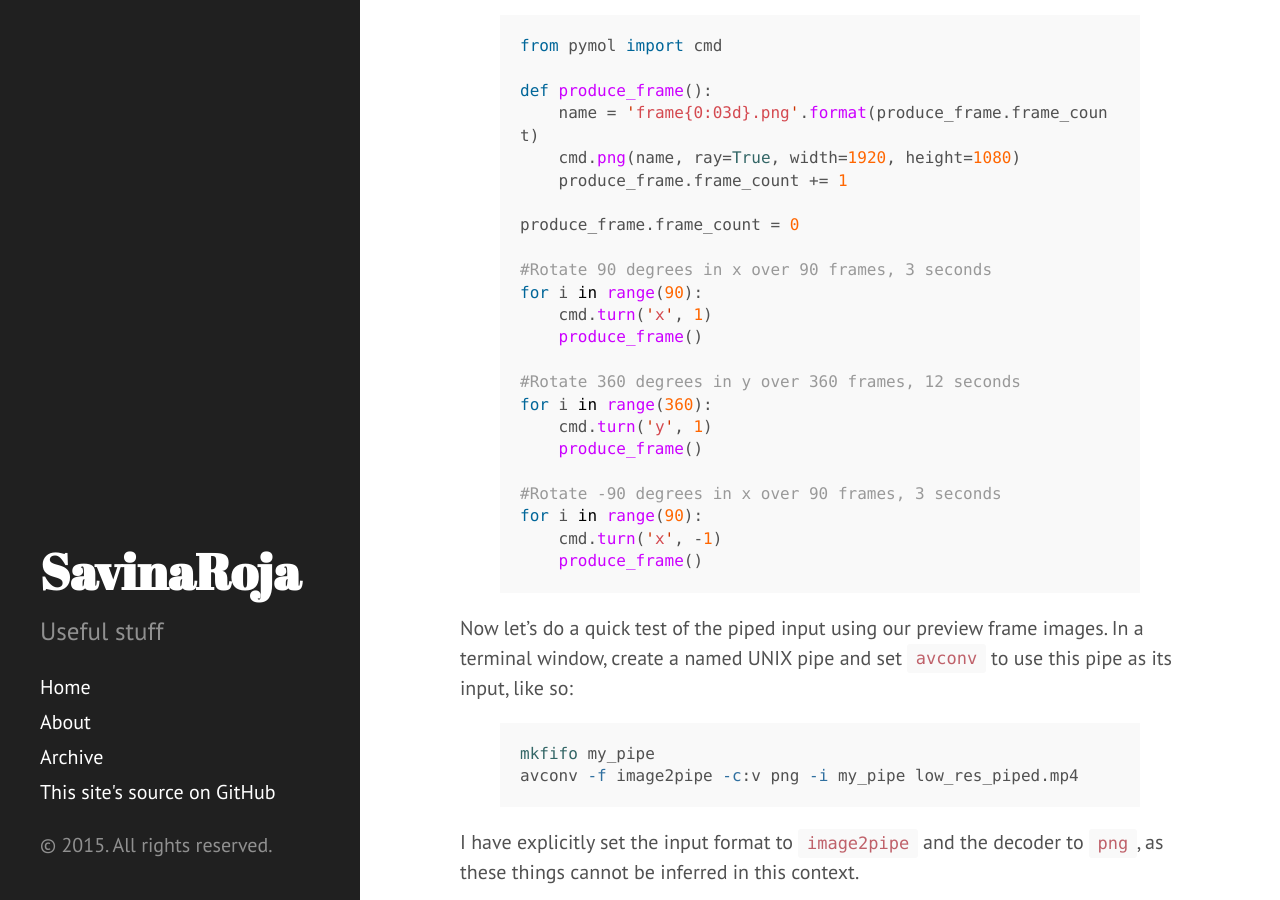
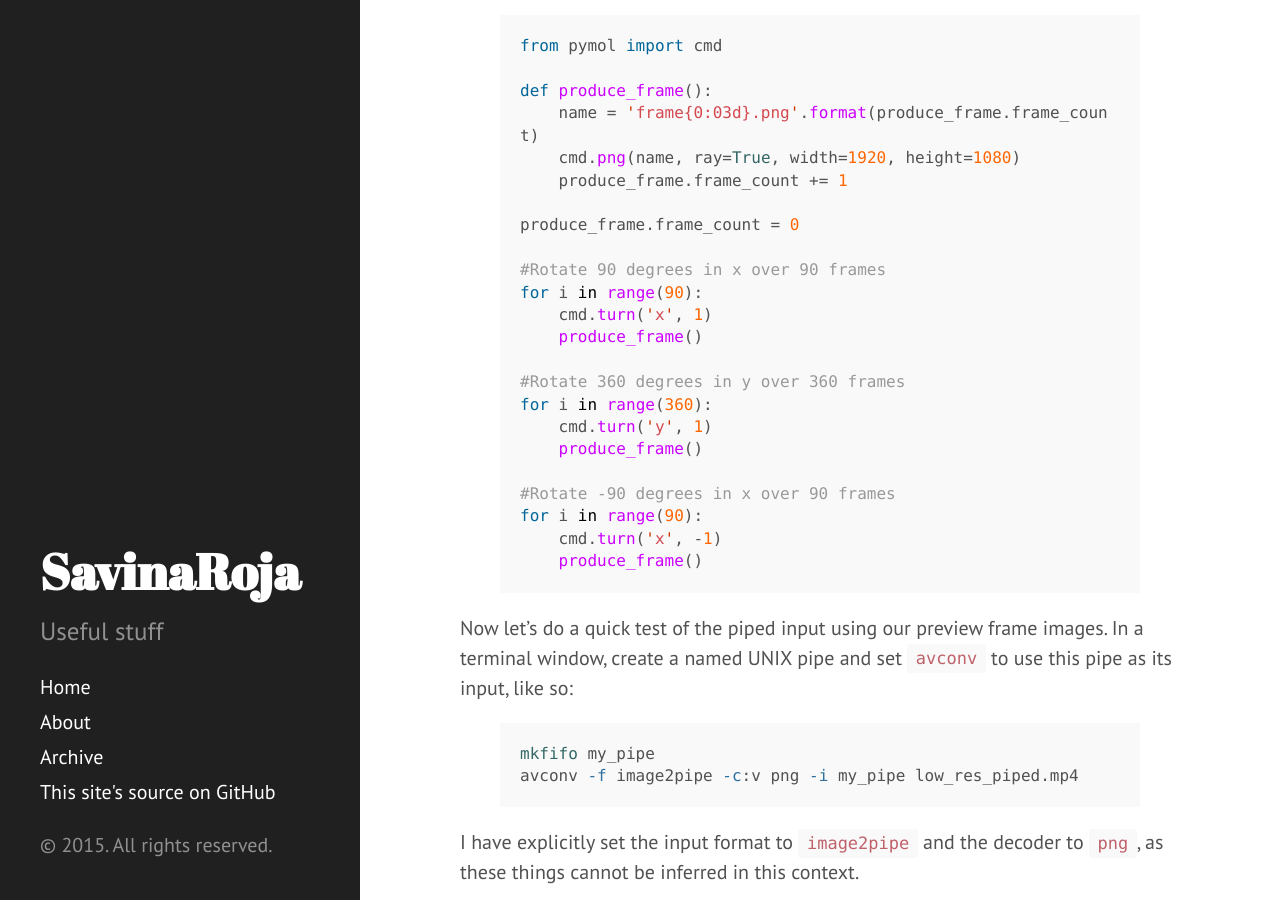
Before and after one commit to SavinaRoja/SavinaRoja.github.io, a Jekyll site: the page built from _posts/2015-02-04-piping-frames-from-pymol-to-libav.md, in a window 1280 px wide and 900 px high, scrolled down 2539 px. Built offline with Jekyll 4.4.1, drawn with Linux system fonts in a browser that asks for light colours; Markdown is read by kramdown in place of the engine named in the settings; some of the changed text lies outside the part shown.

Commit message:
removed unnecessary reference to timings

```diff
--- a/_posts/2015-02-04-piping-frames-from-pymol-to-libav.md
+++ b/_posts/2015-02-04-piping-frames-from-pymol-to-libav.md
@@ -84,17 +84,17 @@ def produce_frame():
 
 produce_frame.frame_count = 0
 
-#Rotate 90 degrees in x over 90 frames, 3 seconds
+#Rotate 90 degrees in x over 90 frames
 for i in range(90):
     cmd.turn('x', 1)
     produce_frame()
 
-#Rotate 360 degrees in y over 360 frames, 12 seconds
+#Rotate 360 degrees in y over 360 frames
 for i in range(360):
     cmd.turn('y', 1)
     produce_frame()
 
-#Rotate -90 degrees in x over 90 frames, 3 seconds
+#Rotate -90 degrees in x over 90 frames
 for i in range(90):
     cmd.turn('x', -1)
     produce_frame()
@@ -151,17 +151,17 @@ def produce_frame():
 
 produce_frame.pipe = os.open('my_pipe', os.O_WRONLY)
 
-#Rotate 90 degrees in x over 90 frames, 3 seconds
+#Rotate 90 degrees in x over 90 frames
 for i in range(90):
     cmd.turn('x', 1)
     produce_frame()
 
-#Rotate 360 degrees in y over 360 frames, 12 seconds
+#Rotate 360 degrees in y over 360 frames
 for i in range(360):
     cmd.turn('y', 1)
     produce_frame()
 
-#Rotate -90 degrees in x over 90 frames, 3 seconds
+#Rotate -90 degrees in x over 90 frames
 for i in range(90):
     cmd.turn('x', -1)
     produce_frame()
```
